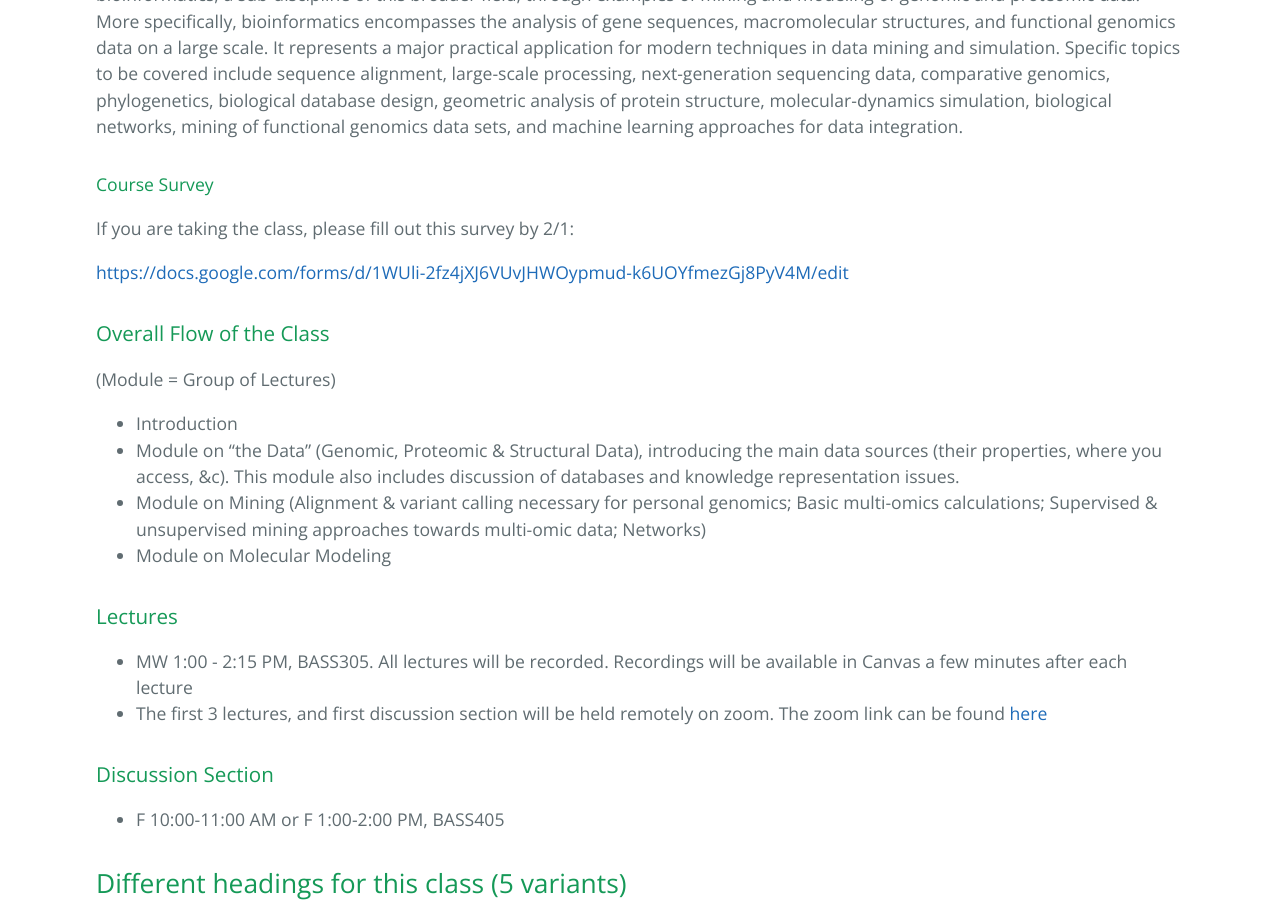
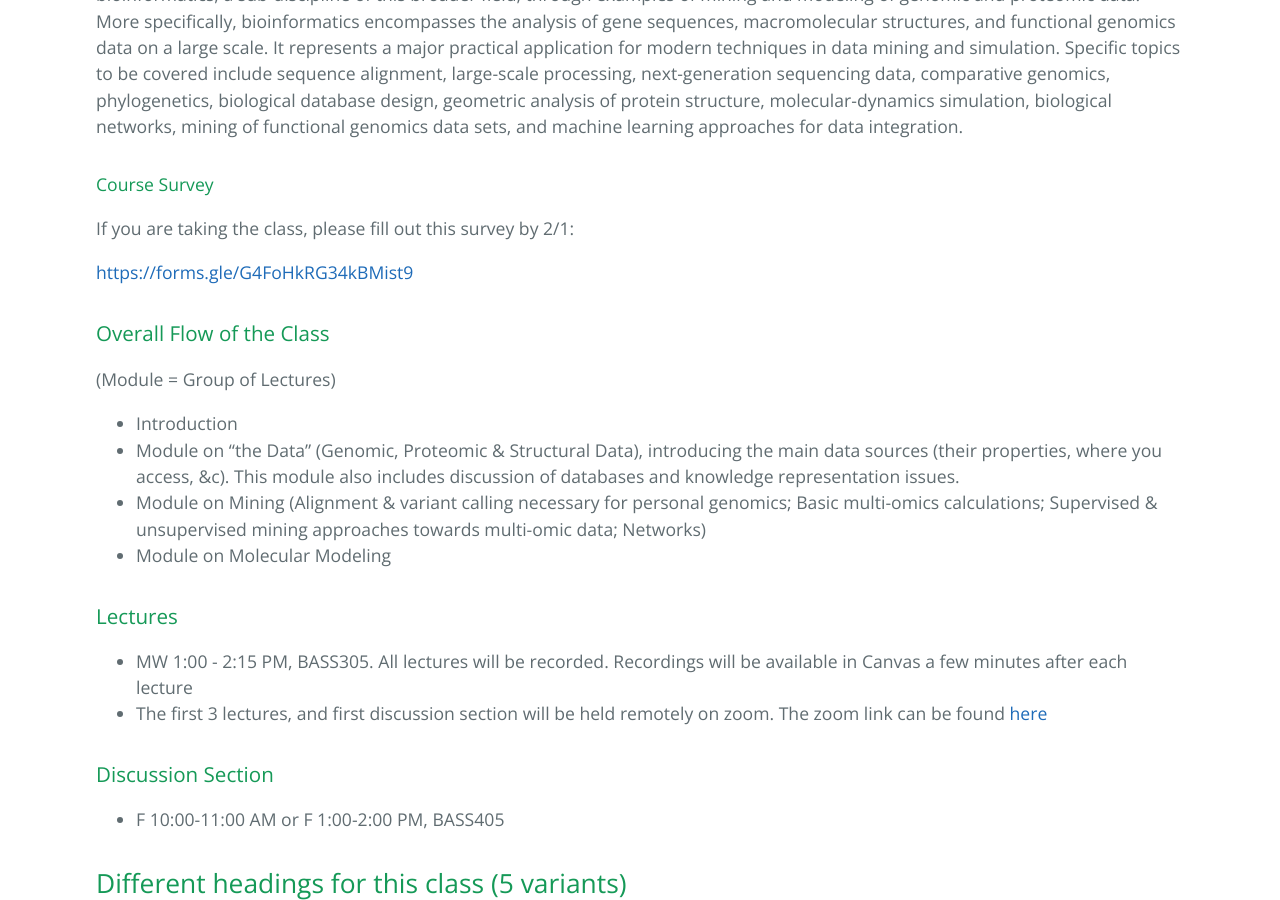
Before and after one commit to gersteinlab/cbb752b23, a Jekyll site: the page built from index.md, in a window 1280 px wide and 900 px high, scrolled down 698 px. Built offline with Jekyll 4.4.1, drawn with Linux system fonts in a browser that asks for light colours; our own code applies the rules of GitHub Pages for plain Markdown files; part of the change alters nothing that is shown.

Commit message:
Update index.md

```diff
--- a/index.md
+++ b/index.md
@@ -8,7 +8,7 @@ This course aims to equip students with some of the concepts and skills relevant
 
 If you are taking the class, please fill out this survey by 2/1:
 
-[https://docs.google.com/forms/d/1WUli-2fz4jXJ6VUvJHWOypmud-k6UOYfmezGj8PyV4M/edit](https://docs.google.com/forms/d/1WUli-2fz4jXJ6VUvJHWOypmud-k6UOYfmezGj8PyV4M/edit)
+[https://forms.gle/G4FoHkRG34kBMist9](https://forms.gle/G4FoHkRG34kBMist9)
 
 ### Overall Flow of the Class
 
```
